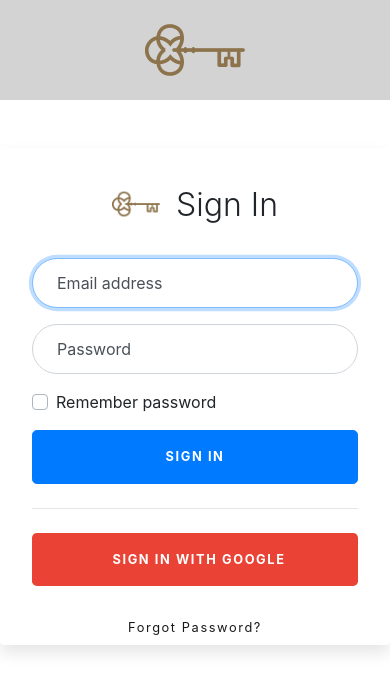
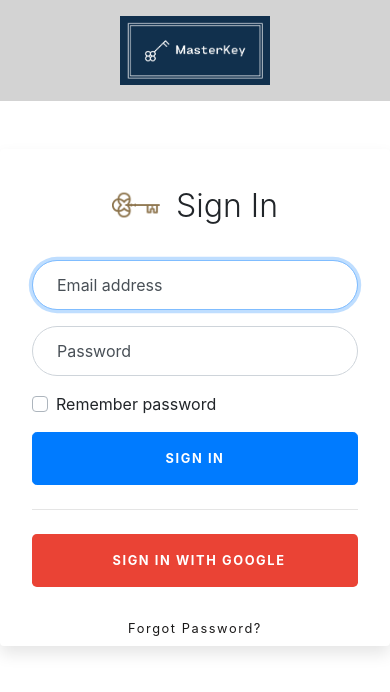
Before and after one commit to MBarbone/projectTwo, a website: page public/admin-login.html in a window 390 px wide. Drawn offline with nearby package versions, Linux system fonts and the light colour scheme; no server answers; some icons are missing.

Commit message:
Fix admin-login mobile resonsiveness

```diff
--- a/public/admin-login.html
+++ b/public/admin-login.html
@@ -23,7 +23,7 @@
           <div class="col-md-6 p-0 left-half h-md-100">
               <div class="text-white d-md-flex align-items-center h-100 p-5 text-center justify-content-center">
                   <div class="logoarea pt-5 pb-5">
-                    <img id="admin-big-key" src="../public/img/key.png" alt="">
+                    <img id="admin-big-key" src="../public/img/masterkey.png" alt="">
                   </div>
               </div>
           </div>
--- a/public/css/mobile.css
+++ b/public/css/mobile.css
@@ -21,16 +21,26 @@
     }
 }
 
+
+
+/* admin login */
+@media screen and (max-width: 1300px) {
+    #admin-big-key{
+        width:400px;
+        }
+    }
+
+
 @media screen and (max-width: 900px) {
-#admin-big-key{
-    width:350px;
+    #admin-big-key{
+        width:325px;
+        }
     }
-}
 
 
 @media screen and (max-width: 767px) {
     #admin-big-key{
-        width:150px;
+        width:200px;
     }
 
     .p-5{
@@ -40,14 +50,14 @@
 
 @media screen and (max-width: 600px) {
     #admin-big-key{
-        width:100px;
+        width:150px;
     }
     .pt-5{
-        padding:0 !important;
+        padding:1rem !important;
     }
 
     .pb-5{
-        padding:0 !important;
+        padding:1rem !important;
     }
 
 }
--- a/public/css/style.css
+++ b/public/css/style.css
@@ -159,6 +159,9 @@ html {
 }
 .btn-round { border-radius: 30px; }
 .left-half{ background: lightgrey; }
+#admin-big-key{
+  width:450px;
+}
 
 
 
```
